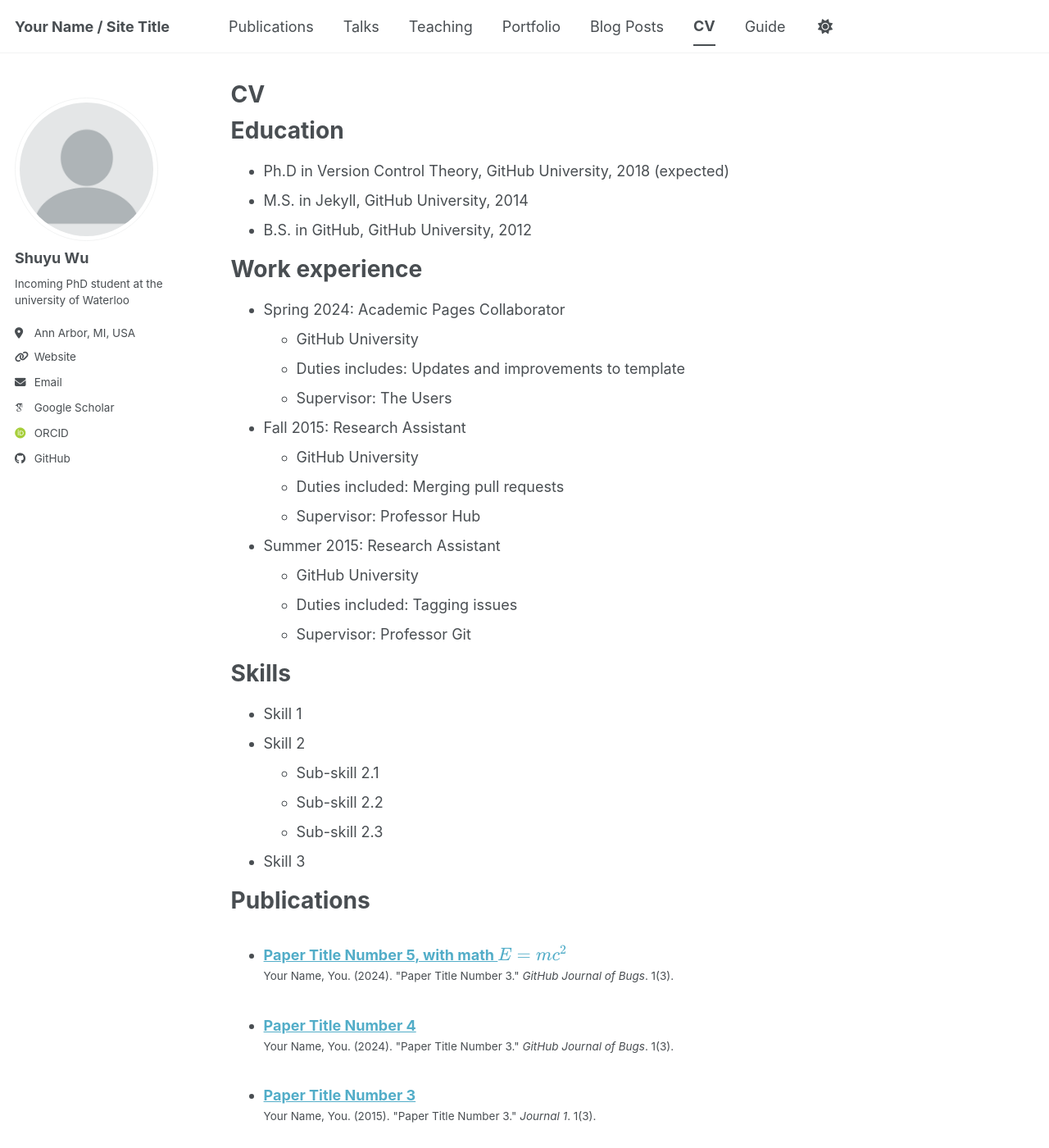
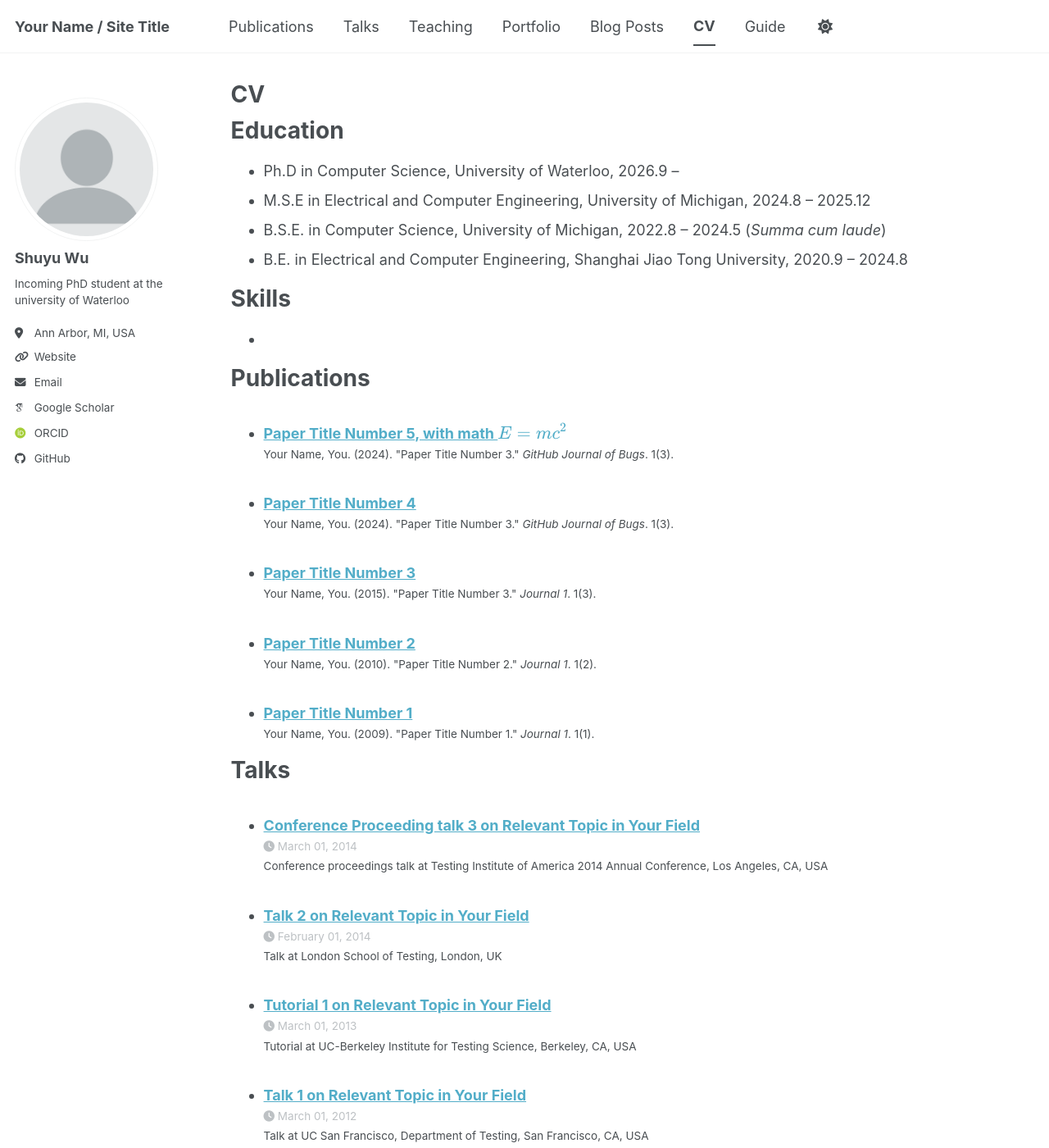
Before and after one commit to wonderwind271/wonderwind271.github.io, a Jekyll site: the page built from _pages/cv.md, in a window 1280 px wide and 1400 px high. Shown: the whole window at 82% size. Built offline with Jekyll 4.4.1, drawn with Linux system fonts in a browser that asks for light colours; some web fonts are replaced; a script bundle is joined from its source files by our own code; library files that are not in the unit come from our copies; some of the changed text lies outside the part shown.

Commit message:
edit cv v1

```diff
--- a/_pages/cv.md
+++ b/_pages/cv.md
@@ -11,11 +11,12 @@ redirect_from:
 
 Education
 ======
-* Ph.D in Version Control Theory, GitHub University, 2018 (expected)
-* M.S. in Jekyll, GitHub University, 2014
-* B.S. in GitHub, GitHub University, 2012
+* Ph.D in Computer Science, University of Waterloo, 2026.9 --
+* M.S.E in Electrical and Computer Engineering, University of Michigan, 2024.8 -- 2025.12
+* B.S.E. in Computer Science, University of Michigan, 2022.8 -- 2024.5 (*Summa cum laude*)
+* B.E. in Electrical and Computer Engineering, Shanghai Jiao Tong University, 2020.9 -- 2024.8
 
-Work experience
+<!-- Work experience
 ======
 * Spring 2024: Academic Pages Collaborator
   * GitHub University
@@ -30,16 +31,11 @@ Work experience
 * Summer 2015: Research Assistant
   * GitHub University
   * Duties included: Tagging issues
-  * Supervisor: Professor Git
+  * Supervisor: Professor Git -->
 
 Skills
 ======
-* Skill 1
-* Skill 2
-  * Sub-skill 2.1
-  * Sub-skill 2.2
-  * Sub-skill 2.3
-* Skill 3
+*
 
 Publications
 ======
@@ -61,4 +57,4 @@ Teaching
 
 Service and leadership
 ======
-* Currently signed in to 43 different slack teams
+*
```
